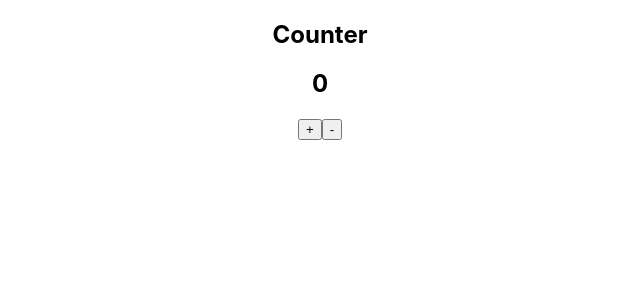
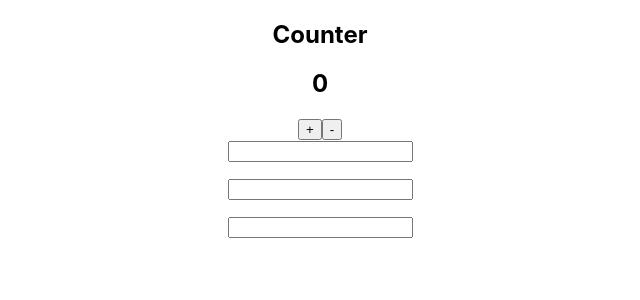
Before and after one commit to ta-web-mex/lab-props-and-state, a React (Create React App) app: page / in a window 1280 px wide. Shown: the top 300 px of the page, without its empty margins (320-960 px from the left). Built offline with nearby package versions, Linux system fonts and the light colour scheme.

Commit message:
iteracion 1 casi completa

```diff
--- a/src/App.js
+++ b/src/App.js
@@ -2,11 +2,13 @@ import React from 'react';
 import logo from './logo.svg';
 import './App.css';
 import Counter from './components/Counter';
+import Form from './components/Form';
 
 function App() {
   return (
     <div className="App">
       <Counter />
+      <Form/>
     </div>
   );
 }
--- a/src/components/Form.js
+++ b/src/components/Form.js
@@ -1,7 +1,38 @@
 import React, {Component} from 'react'
 
 class Form extends Component {
-    state={
-
+    inputChange = event => {
+        this.setState({
+            text: event.target.value
+        })
+    }
+    inputChangeT=event => {
+        this.setState({
+            text: event.target.value
+        })
+    }
+    render(){
+        return(
+            <div>
+                <input
+                type="text"
+                onChange={this.inputChange}
+                value={this.inputChange.text}
+                />
+                <p>{this.inputChange.text}</p>
+                <input
+                type="text"
+                onChange={this.inputChangeT}
+                value={this.inputChangeT.text}
+                />
+                <p></p>
+                <input
+                type="text"
+                onChange={this.inputChangeT}
+                value={this.inputChangeT.text}/>
+                <p></p>
+            </div>
+        )
     }
 }
+export default Form
```
